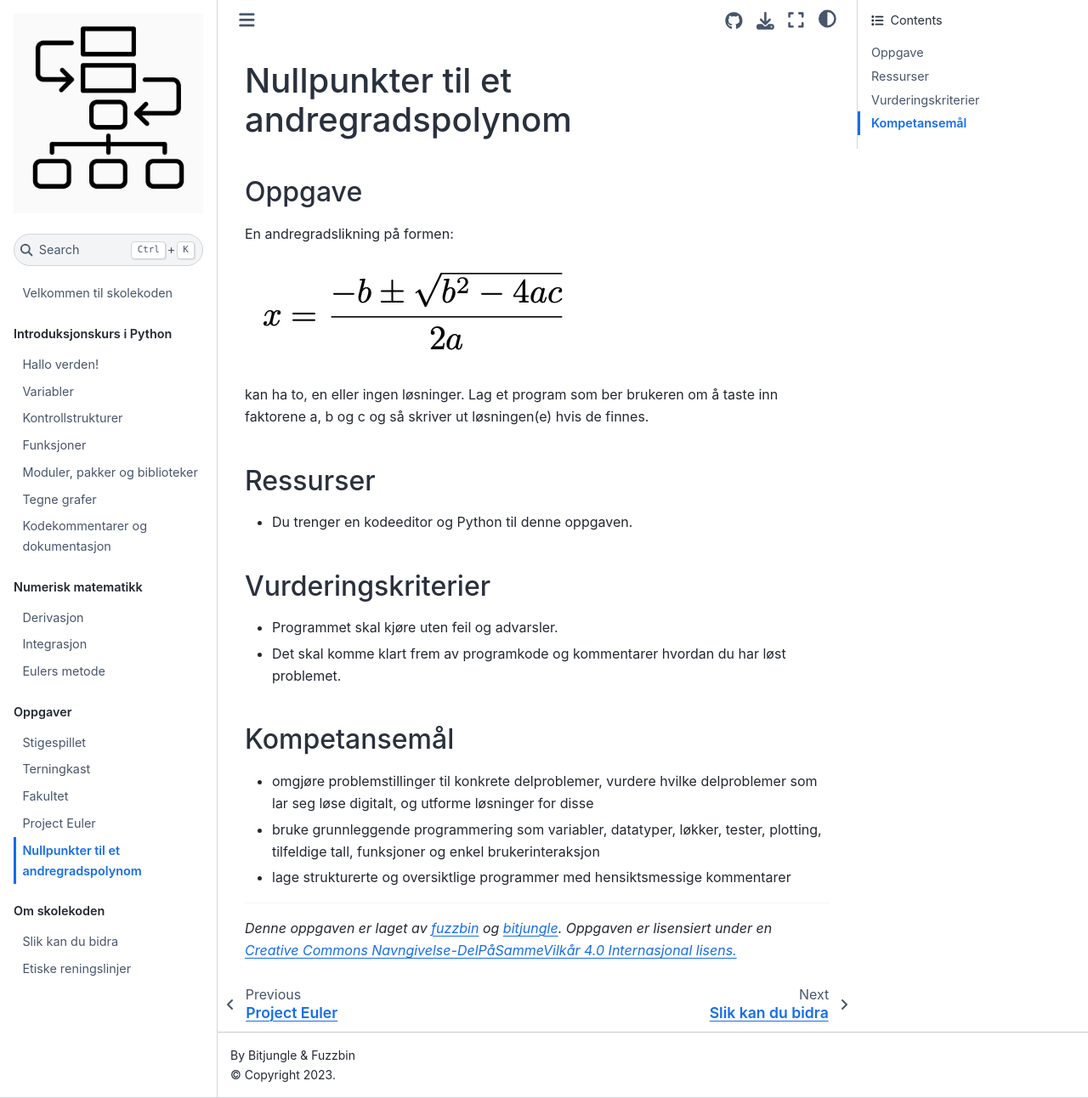
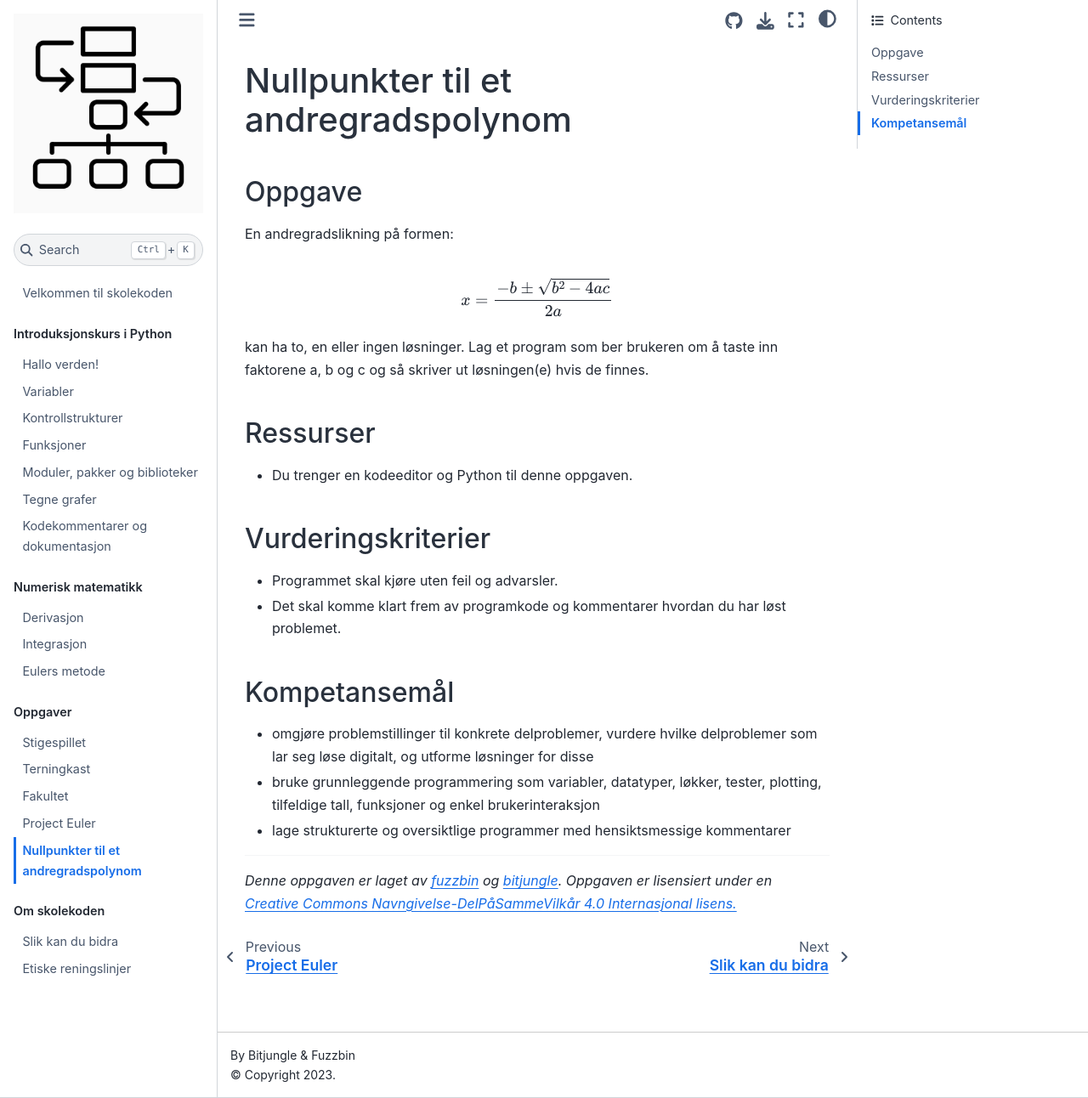
Before and after one commit to fuzzbin/skolekoden, a Jupyter Book: the page built from docs/oppgaver/andregrad.md, in a window 1280 px wide and 1292 px high. Shown: the whole window at 85% size. Built offline with Jupyter Book 1.0.4 settings and Sphinx 7.4.7 and the Sphinx Book theme 1.1.4, drawn with Linux system fonts in a browser that asks for light colours.

Commit message:
Ersattet bilde med LaTeX

```diff
--- a/docs/oppgaver/andregrad.md
+++ b/docs/oppgaver/andregrad.md
@@ -4,7 +4,7 @@
 
 En andregradslikning på formen:
 
-![Andregrad](./img/andregrad.png)
+$$x=\frac{-b\pm \sqrt{b^2 - 4ac}}{2a}$$
 
 kan ha to, en eller ingen løsninger. Lag et program som ber brukeren om å taste inn faktorene a, b og c og så skriver ut løsningen(e) hvis de finnes.
 
```
Also changed, not shown: docs/oppgaver/img/andregrad.png (deleted).
